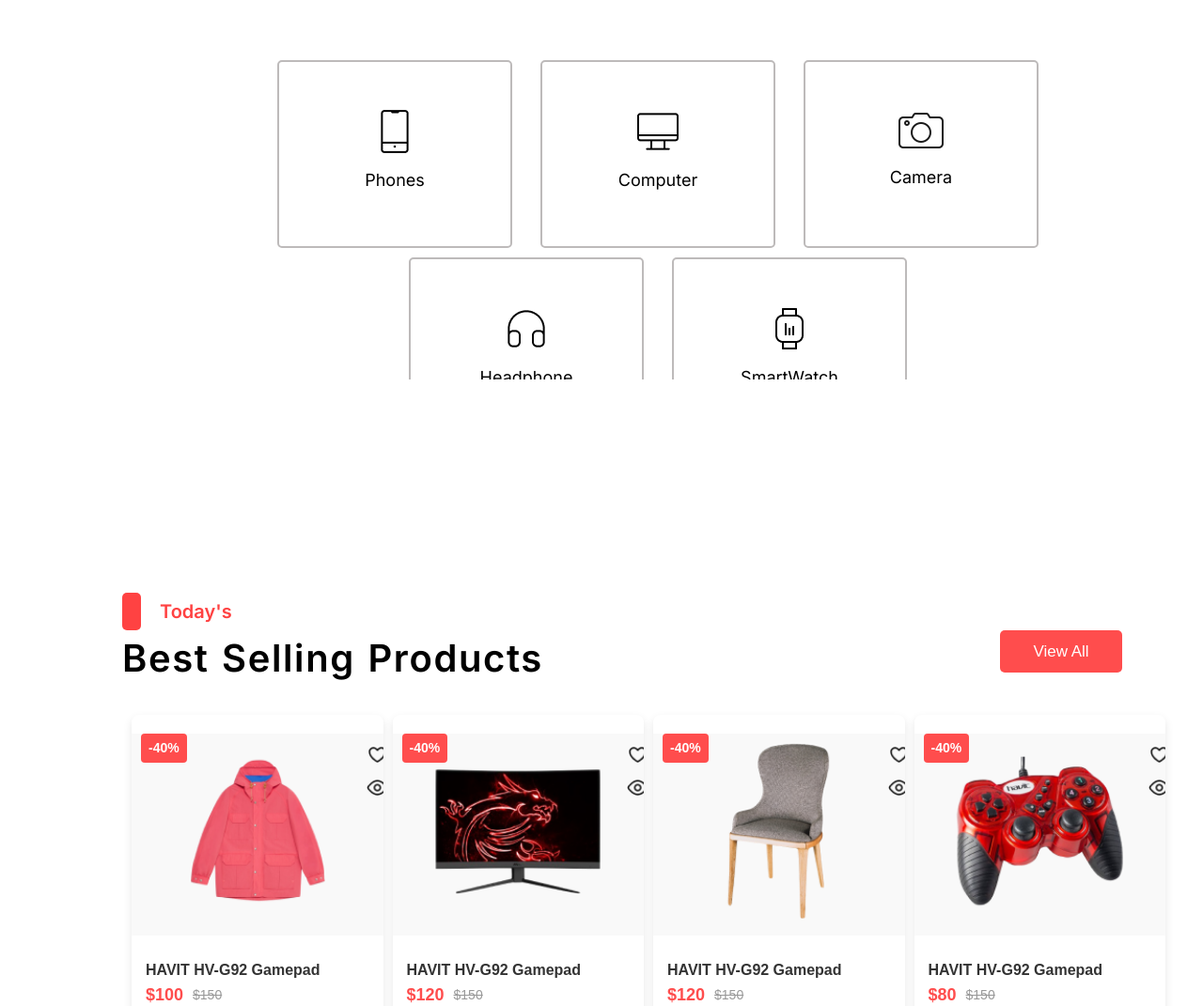
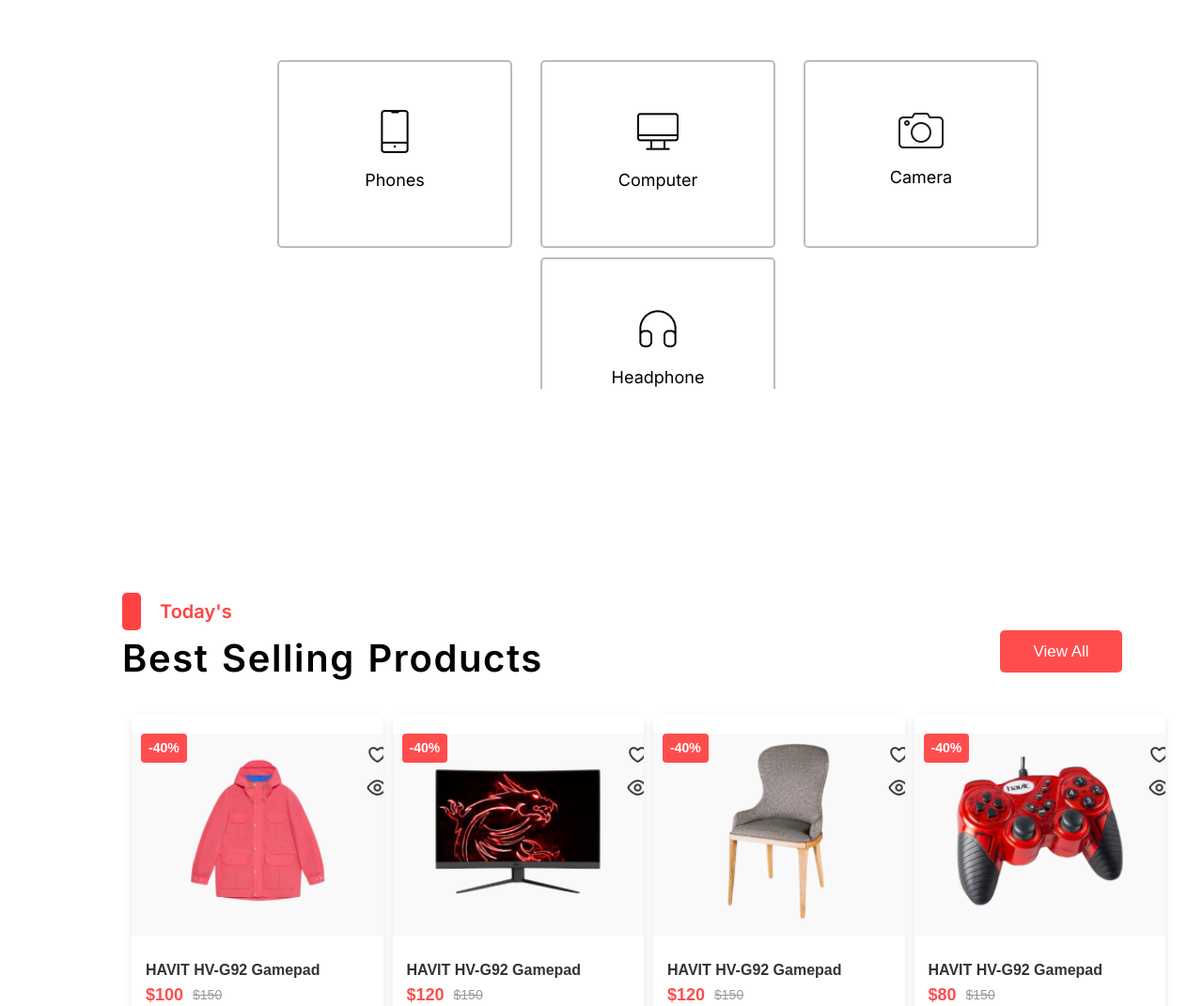
Before and after one commit to Abdurrehman211/Exclusive.app, a React (Create React App) app in the folder client/: page / in a window 1280 px wide. Shown: the part 1590-2661 px from the top of the page at 94% size. Built offline with nearby package versions, Linux system fonts and the light colour scheme.

Commit message:
landing setup

```diff
--- a/client/src/components/Landing.jsx
+++ b/client/src/components/Landing.jsx
@@ -258,11 +258,11 @@ const arrow2=useRef(null);
             <img src={whheadphones} alt="white phone" id="phone-1"/>
             <p>Headphone</p>
            </div>
-           <div className="card1">
+           {/* <div className="card1">
             <img src={watch} alt="phone" id="phone1" />
             <img src={watch1} alt="white phone" id="phone-1"/>
             <p>SmartWatch</p>
-           </div>
+           </div>  */}
           {/* <div className="card1">
             <img src={gamepad} alt="phone" id="phone1" />
             <img src={nintendo} alt="white phone" id="phone-1"/>
--- a/client/src/components/landing.css
+++ b/client/src/components/landing.css
@@ -411,7 +411,7 @@ font-weight: 600;
     gap: 10px;
 
     /* Set fixed height and scrolling behavior */
-    height: 400px; /* Adjust as needed */
+    height: 410px; /* Adjust as needed */
     overflow-y: auto; /* Scroll vertically */
     scrollbar-width: thin; /* For Firefox */
     scrollbar-color: #cccccc #f8f8f8; /* Scrollbar styling for Firefox */
```
